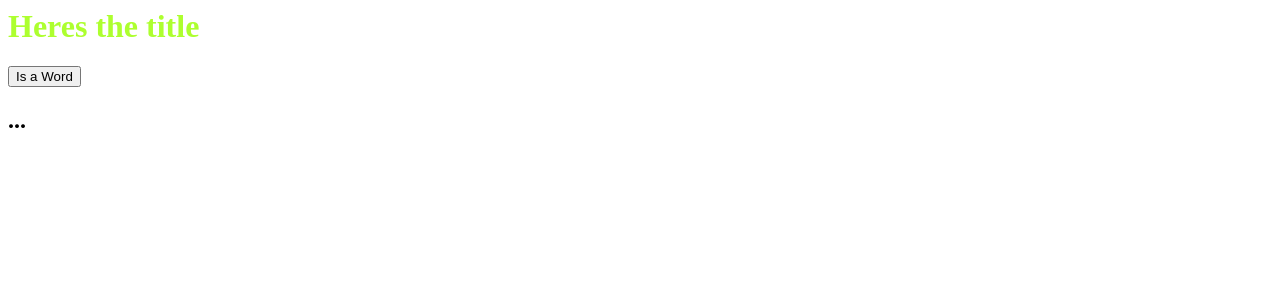
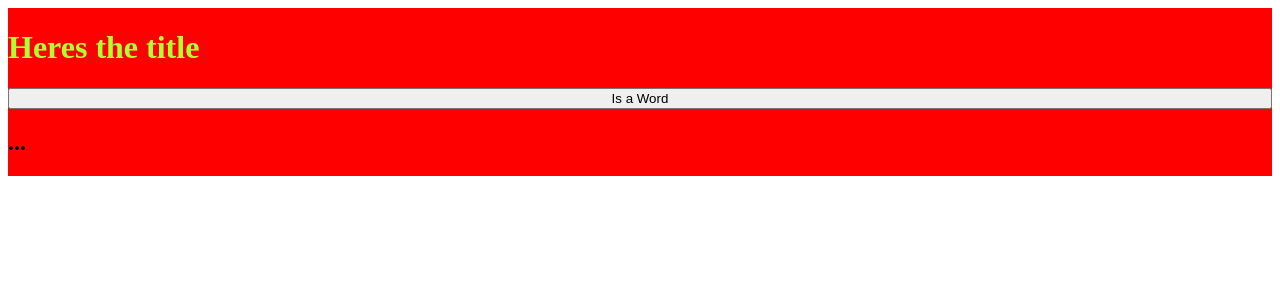
Before and after one commit to kjmahoney/Can-I-Get, a React (Vite) app: page / in a window 1280 px wide. Shown: the top 300 px of the page. Built offline with nearby package versions, Linux system fonts and the light colour scheme.

Commit message:
add main styles

```diff
--- a/src/App.js
+++ b/src/App.js
@@ -4,6 +4,8 @@ import ReactDOM from 'react-dom';
 import Header from './Header';
 import Word from './Word';
 import getWord from './getRandomWord';
+
+import styles from './App.module.scss';
 
 const App = () => {
   const [ word, setWord ] = useState('...');
@@ -16,7 +18,7 @@ const App = () => {
 
   return(
     <>
-    <div className=".container">
+    <div className={styles.container}>
       <Header />
       <button onClick={handleGetClick}>
         Is a Word
--- /dev/null
+++ b/src/App.module.scss
@@ -0,0 +1,5 @@
+.container {
+    background-color: red;
+    display: flex;
+    flex-direction: column;
+}
```
